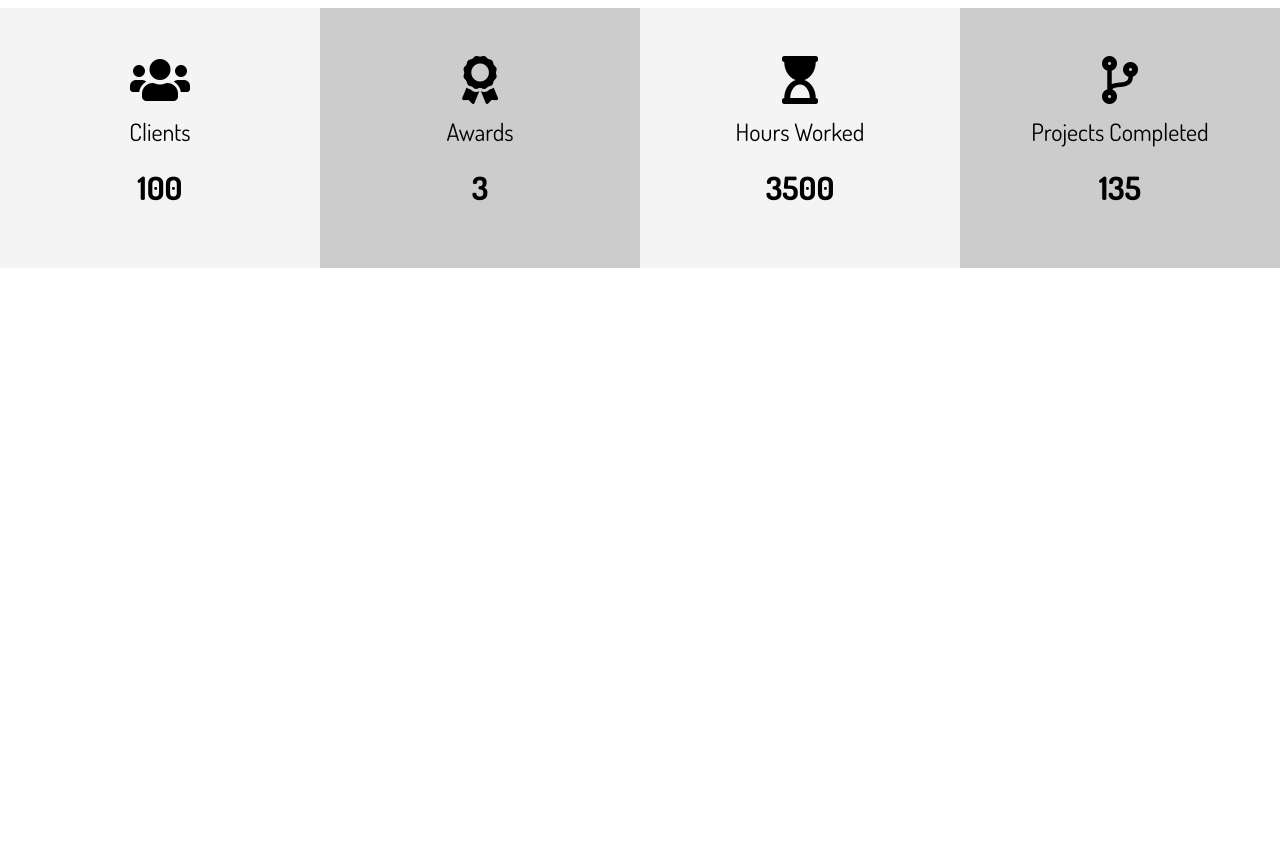
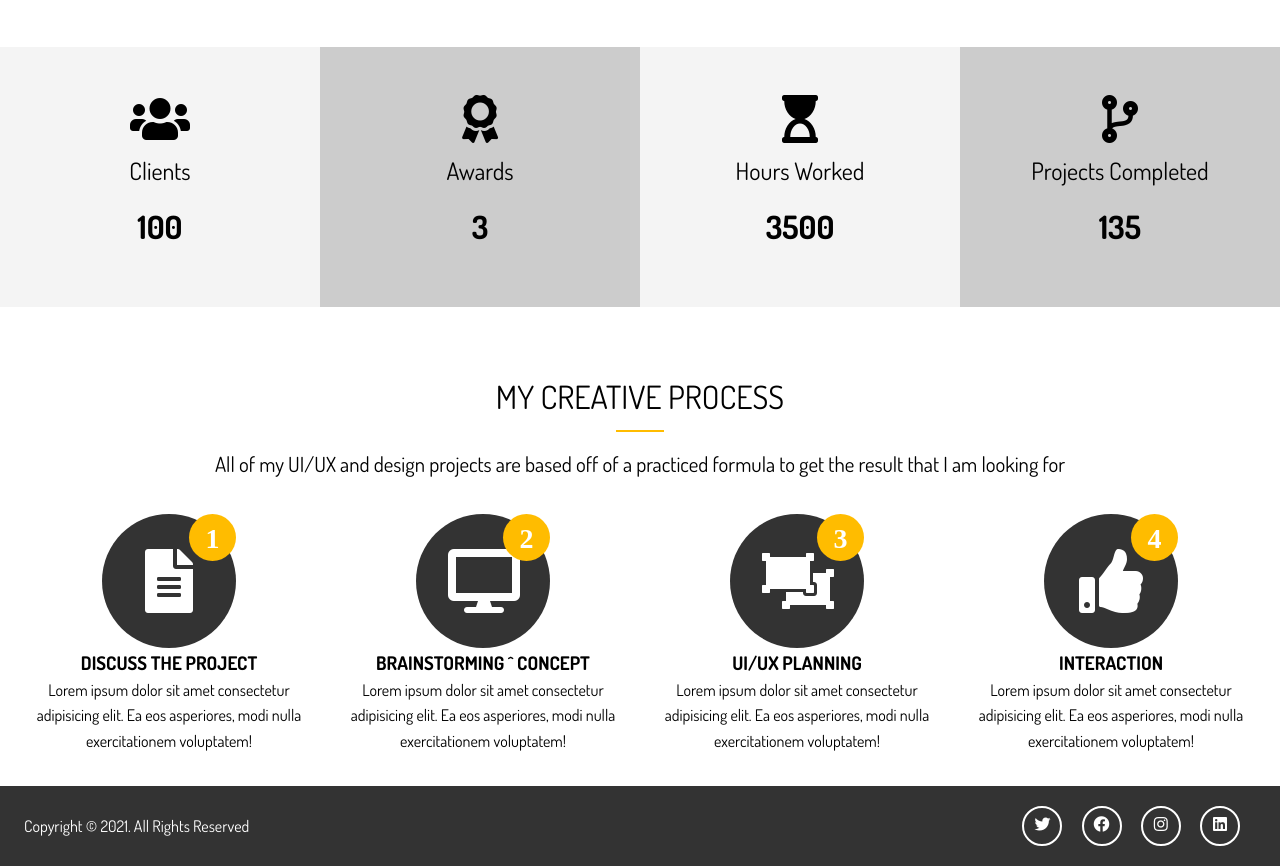
Before and after one commit to Franencabo/portfolio-website, a website: page dist/index.html in a window 1280 px wide. Shown: the part 1178-2044 px from the top of the page. Before the commit the page ends 1478 px from the top, so only its background shows below. Drawn offline with Linux system fonts and the light colour scheme.

Commit message:
Process section & Footer

```diff
--- a/scss/_config.scss
+++ b/scss/_config.scss
@@ -5,3 +5,13 @@ $light-color: #f4f4f4;
 $medium-color: #ccc;
 $dark-color: #333;
 $bg-image: url('../img/showcase.jpg');
+
+
+// Set Text Color
+@function set-text-color($color) {
+    @if(lightness($color)>50) {
+        @return #000;
+    } @else {
+        @return #fff;
+    }
+}
--- a/scss/_utilities.scss
+++ b/scss/_utilities.scss
@@ -54,3 +54,20 @@ input[class^='btn-']:hover {
     &-3 { padding: 3rem 0;}
     &-4 { padding: 4rem 0;}
 }
+
+.section-title {
+    font-size: 2rem;
+    display: block;
+    padding-bottom: 0.5rem;
+    text-align: center;
+    font-weight: 100;
+    text-transform: uppercase;
+}
+
+.bottom-line {
+    height: 2px;
+    width: 3rem;
+    background: $main-color;
+    display: block;
+    margin: 0 auto 1rem auto;
+}
--- a/scss/main.scss
+++ b/scss/main.scss
@@ -139,4 +139,85 @@ img{
         }
 
     }
+
+    // Home Section C
+    &-c {
+        .process {
+            display: grid;
+            grid-template-columns: repeat(4, 1fr);
+            grid-gap: 1.5rem;
+            text-align: center;
+
+            //process-step
+            &-step{
+                position: absolute;
+                top:0;
+                right: 0;
+                font-size: 28px;
+                background-color: $main-color;
+                color: set-text-color($main-color);
+                border-radius: 50%;
+                height: 15px;
+                width: 15px;
+                line-height: 15px;
+                padding: 1rem;
+                transition: all 1s;;
+            }
+
+            //process-icon
+            &-icon {
+                border-radius: 50%;
+                background: $dark-color;
+                color: #fff;
+                padding: 2rem;
+                width: 70px;
+                height: 70px;
+                line-height: 70px;
+                text-align: center;
+                position: relative;
+                transition: all 1s;
+
+
+                &:hover {
+                    background-color: $main-color;
+                    width: 90px;
+                    height: 90px;
+                    line-height: 90px;
+
+                    .process-step{
+                        background-color: $dark-color;
+                    }
+                }
+
+            }
+        }
+    }
 }
+
+// Footer
+#main-footer {
+    background-color: $dark-color;
+    color: set-text-color($dark-color);
+    height: 5rem;
+
+    .footer-content{
+        display: flex;
+        justify-content: space-between;
+        height: 5rem;
+        align-items: center;
+
+        .social .fab{
+            margin-right: 1rem;
+            border: 2px #fff solid;
+            border-radius: 50%;
+            height: 20px;
+            width: 20px;
+            text-align: center;
+            padding: 0.5rem;
+
+            &:hover {
+                background-color: $main-color;
+            }
+        }
+    }
+}
```
Also changed, not shown: dist/css/main.css, dist/index.html.
